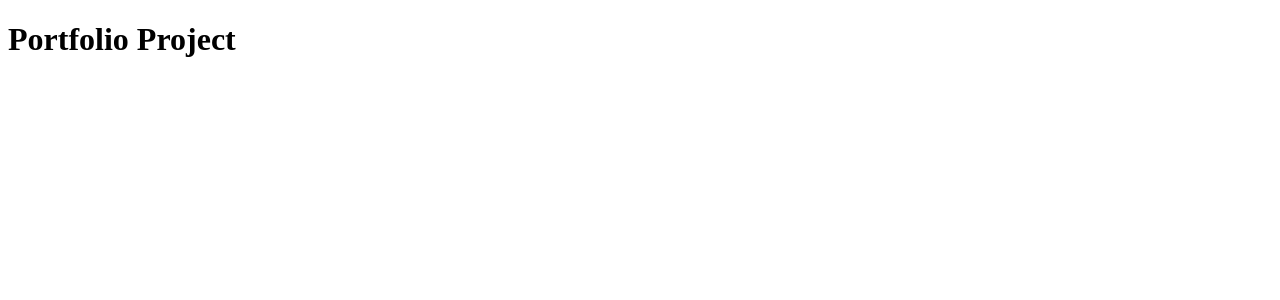
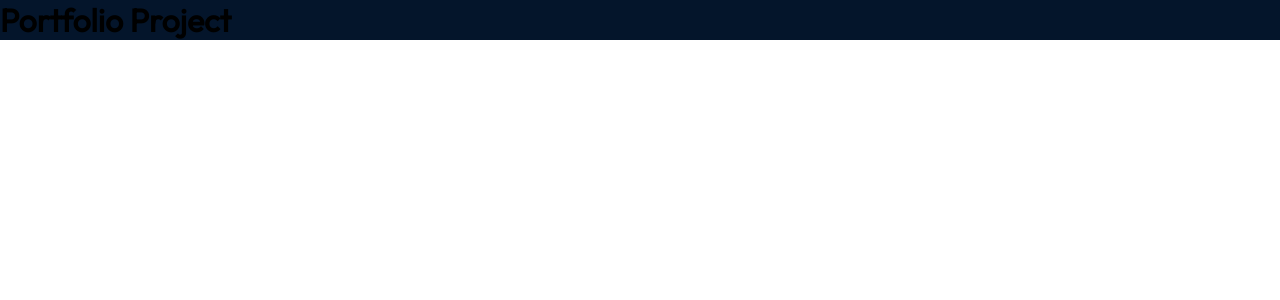
Before and after one commit to Gerts18/Portfolio, a React (Vite) app: page / in a window 1280 px wide. Shown: the top 300 px of the page. Built offline with nearby package versions, Linux system fonts and the light colour scheme.

Commit message:
Adding some styling

```diff
--- a/index.html
+++ b/index.html
@@ -2,7 +2,7 @@
 <html lang="en">
   <head>
     <meta charset="UTF-8" />
-    <link rel="icon" type="image/svg+xml" href="/vite.svg" />
+    <link rel="icon" type="image/svg+xml" href="" />
     <meta name="viewport" content="width=device-width, initial-scale=1.0" />
     <title>Portfolio</title>
   </head>
--- a/src/App.jsx
+++ b/src/App.jsx
@@ -1,11 +1,13 @@
 import { useState } from 'react'
-
+import styles from './App.module.css'
 
 function App() {
 
   return (
     <>
-      <h1>Portfolio Project</h1>
+      <div className={styles.App}>
+        <h1>Portfolio Project</h1>
+      </div>
     </>
   )
 }
--- /dev/null
+++ b/src/App.module.css
@@ -0,0 +1,7 @@
+@import './vars.css';
+
+.App{
+    background-color: var(--color-bg);
+    width: 100%;
+    height: 100%;
+}
--- a/src/main.css
+++ b/src/main.css
@@ -0,0 +1,6 @@
+*{
+    box-sizing: border-box; /*Border is created considering the height and width of the object*/
+    margin: 0;
+    padding: 0;
+    font-family: "Outfit", Arial, Helvetica, sans-serif;
+}
--- a/src/main.jsx
+++ b/src/main.jsx
@@ -1,6 +1,7 @@
 import React from 'react'
 import ReactDOM from 'react-dom/client'
 import App from './App.jsx'
+import './main.css'
 
 import '@fontsource/outfit'
 import '@fontsource/roboto'
```
Also changed, not shown: src/App.modules.css (deleted).
